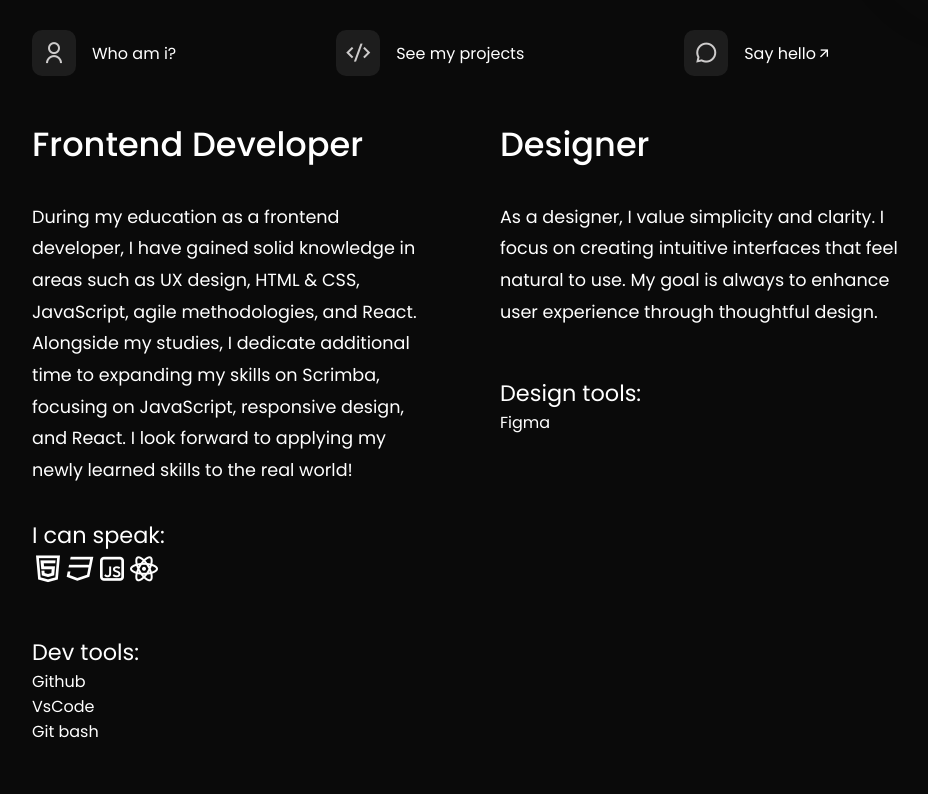
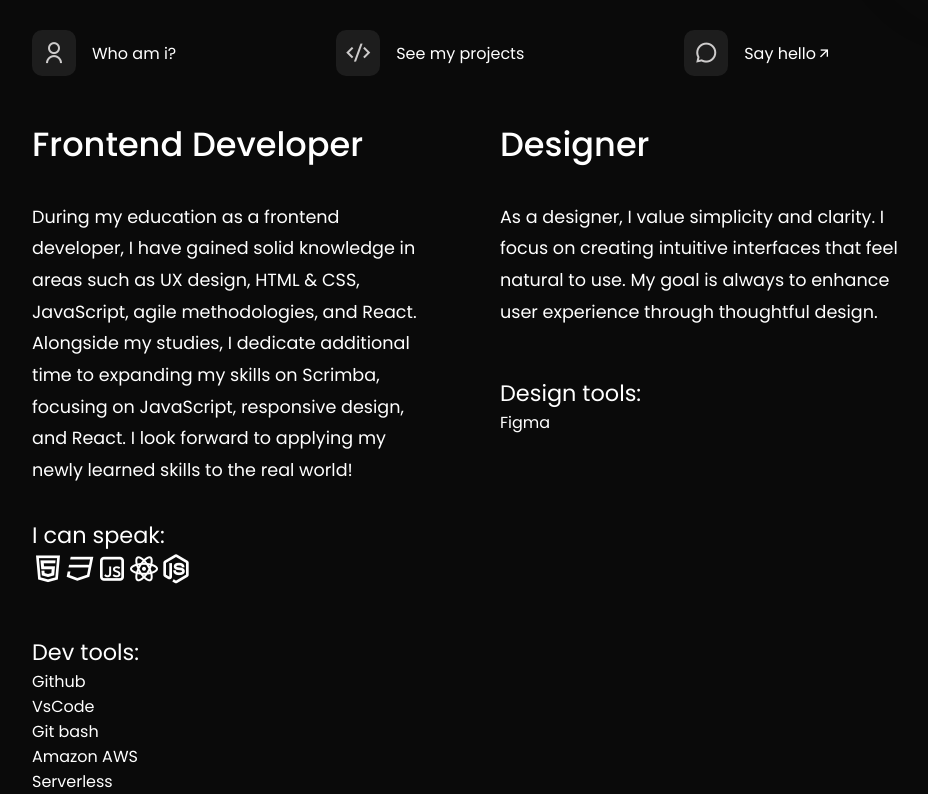
Before and after one commit to axnerhagglund/portfolio_v2, a React (Vite) app: page / in a window 1280 px wide. Shown: the part 276-1070 px from the top of the page, without its empty margins (174-1102 px from the left). Before the commit the page ends 1020 px from the top, so only its background shows below. Built offline with nearby package versions, Linux system fonts and the light colour scheme.

Commit message:
added newly learned skills

```diff
--- a/src/quickInfoData.js
+++ b/src/quickInfoData.js
@@ -10,11 +10,12 @@ export const  quickInfo = [
           { name: "HTML5", iconClass: "ri-html5-line" },
           { name: "CSS3", iconClass: "ri-css3-line" },
           { name: "JavaScript", iconClass: "ri-javascript-line" },
-          { name: "React", iconClass: "ri-reactjs-line" }
+          { name: "React", iconClass: "ri-reactjs-line" },
+          { name: "Node", iconClass: "ri-nodejs-line" }
         ],
 
         toolsTitle: "Dev tools:",
-        tools: ["Github", "VsCode", "Git bash"]
+        tools: ["Github", "VsCode", "Git bash","Amazon AWS","Serverless"]
 
     },
     {
```
